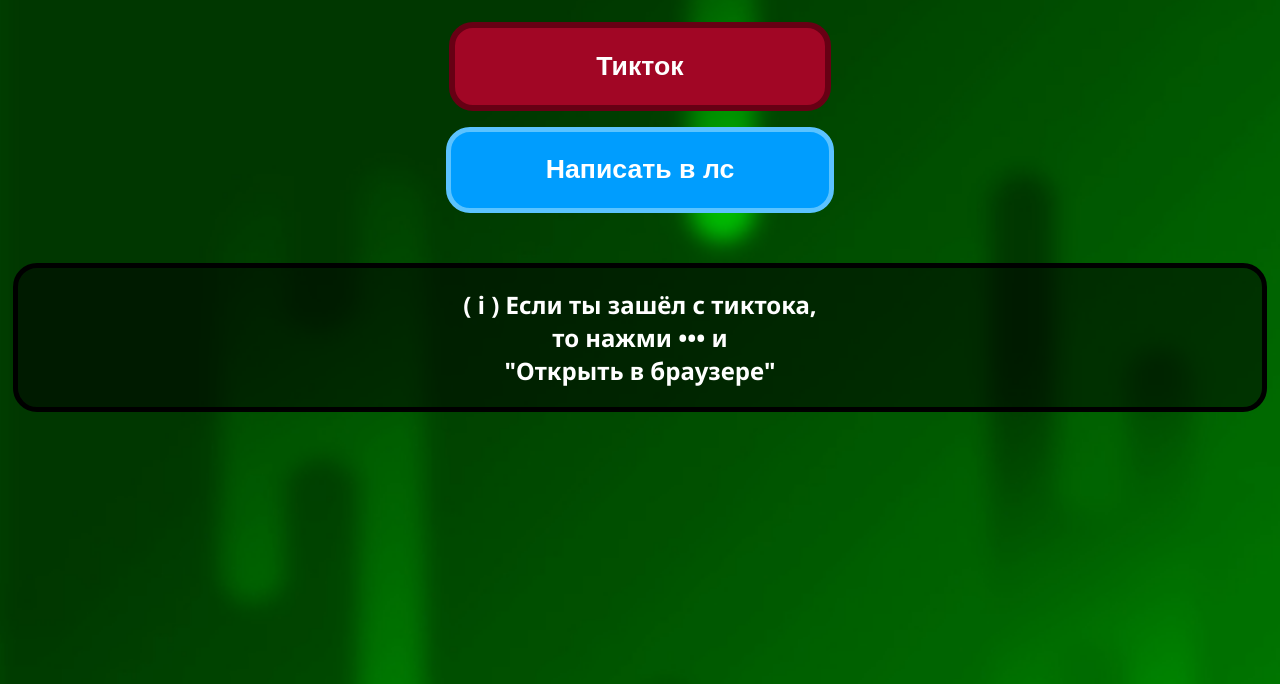
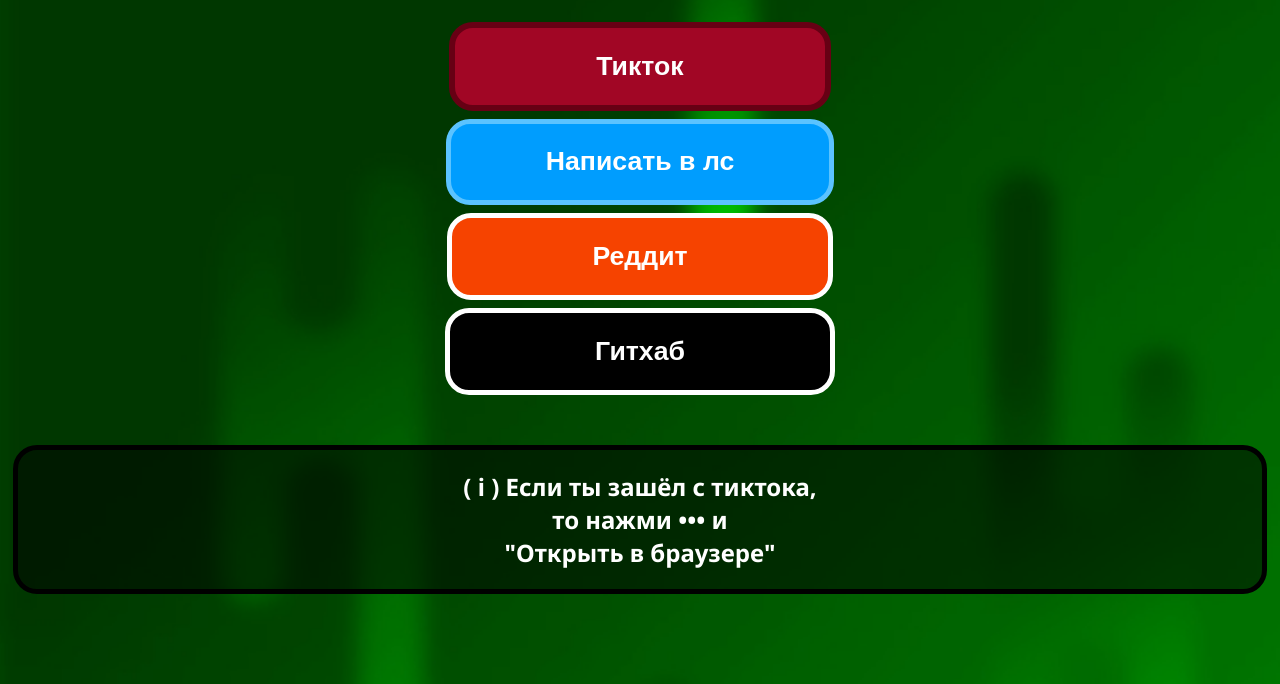
Before and after one commit to Zvonilka000/Github.Zvonilka.Site, a plain HTML site: page index.html in a window 1280 px wide. Shown: the part 116-800 px from the top of the page. Drawn offline with Linux system fonts and the light colour scheme.

Commit message:
Add files via upload

```diff
--- a/index.html
+++ b/index.html
@@ -6,10 +6,12 @@
 <body style="background-color: green; background-image: url('b.jpg'); background-size: 115%; background-attachment: fixed;">
 <div style="text-align: center;">
     <div style="color: white;">
-    <br><h1>Другие соцсети</h1><br>
+    <br><h1>Другие платформы</h1><br>
     </div>
 <a href="https://www.tiktok.com/@userlenov0gg"><button style="text-decoration: none; background-color: #a10625; color: white; padding: 5px; padding-left: 141px; padding-right: 141px; border: solid #670014 6px; border-radius: 24px; margin-bottom: 8px;"><h1>Тикток</h1></button></a><br>
-<a href="https://t.me/zvonilka000"><button style="text-decoration: none; background-color: #009DFE; color: white; padding: 5px; padding-left: 95px; padding-right: 95px; border: solid #5BC3FF 5px; border-radius: 24px; margin-top: 8px;"><h1>Написать в лс</h1></button></a><br>
+<a href="https://t.me/zvonilka000"><button style="text-decoration: none; background-color: #009DFE; color: white; padding: 5px; padding-left: 95px; padding-right: 95px; border: solid #5BC3FF 5px; border-radius: 24px; margin-top: 8px margin-bottom: 8px;"><h1>Написать в лс</h1></button></a><br>
+<a href="https://www.reddit.com/u/Logical-Data-4347/s/2sO8eTROY1"><button style="text-decoration: none; background-color: #F64300; color: white; padding: 5px; padding-left: 140px; padding-right: 140px; border: solid white 5px; border-radius: 24px; margin-top: 8px;"><h1>Реддит</h1></button></a><br>
+<a href="https://github.com/Zvonilka000"><button style="text-decoration: none; background-color: black; color: white; padding: 5px; padding-left: 145px; padding-right: 145px; border: solid white 5px; border-radius: 24px; margin-top: 8px;"><h1>Гитхаб</h1></button></a><br>
     <div style="color: white; background-color: rgba(0, 0, 0, 0.5); margin: 5px; margin-top: 50px; border: solid black 5px; border-radius: 24px;">
     <h2>( i ) Если ты зашёл с тиктока,<br>то нажми ••• и<br>"Открыть в браузере"</h2>
     </div>
```
